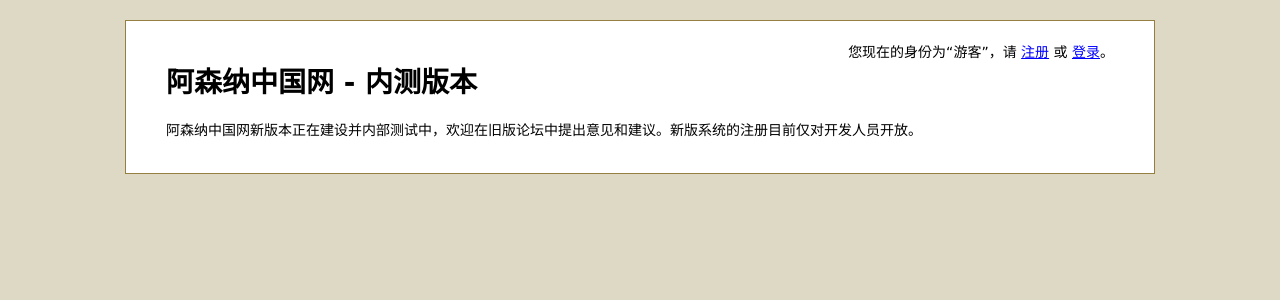
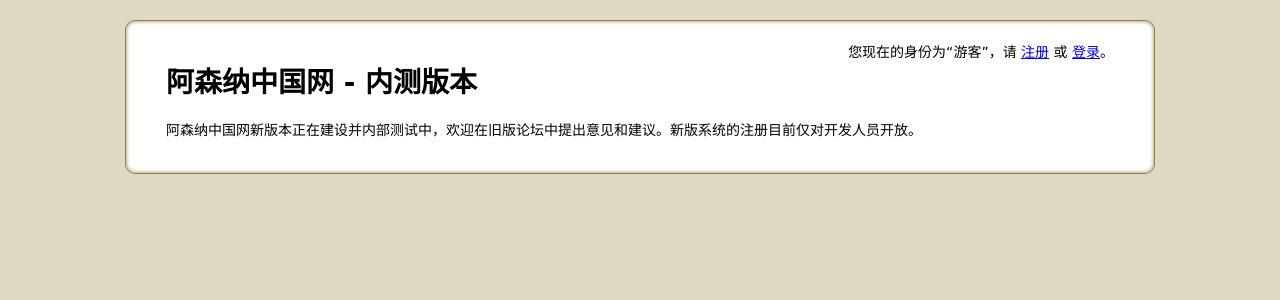
Before and after one commit to arsenal-china/arsbbs, a Rails app: page / in a window 1280 px wide. Shown: the top 300 px of the page. Run offline with Rails 7, Linux system fonts and the light colour scheme; parts of the project's set-up code (start-up, migrations or seed data) failed here and were passed over; some libraries are stand-ins or nearby versions.

Commit message:
added round corner to container

```diff
--- a/app/views/layouts/application.html.erb
+++ b/app/views/layouts/application.html.erb
@@ -5,6 +5,7 @@
     <%= stylesheet_link_tag "application" %>
     <%= javascript_include_tag :defaults %>
     <%= csrf_meta_tag %>
+    <meta http-equiv="X-UA-Compatible" content="IE=9" />
     <%= yield(:head) %>
   </head>
   <body>
--- a/public/stylesheets/application.css
+++ b/public/stylesheets/application.css
@@ -25,6 +25,13 @@ a {
   padding: 20px 40px;
   border: solid 1px #977f42;
   margin-top: 20px;
+  -webkit-border-radius: 10px;
+  -moz-border-radius: 10px;
+  border-radius: 10px 10px 10px 10px;
+  -webkit-box-shadow: inset 0 0 4px #977f42;
+  -moz-box-shadow: inset 0 0 4px #977f42;
+  box-shadow: inset 0 0 4px #977f42;
+  behavior: url(ie-css3.htc);
 }
 
 #user_nav {
```
Also changed, not shown: 1 other file.
